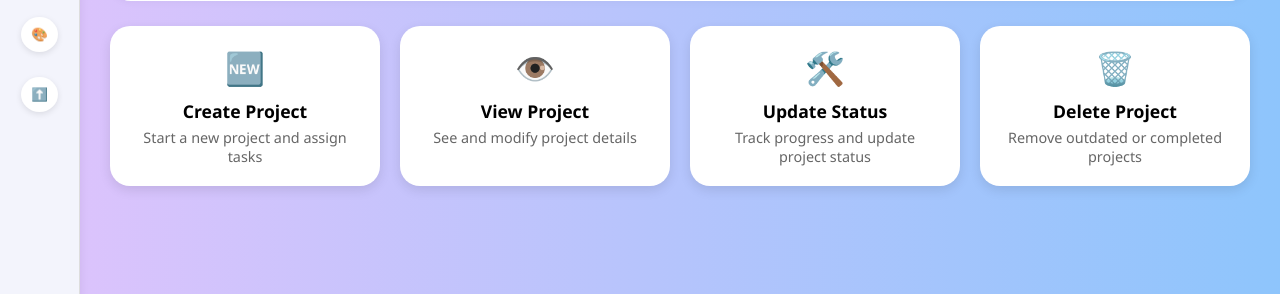
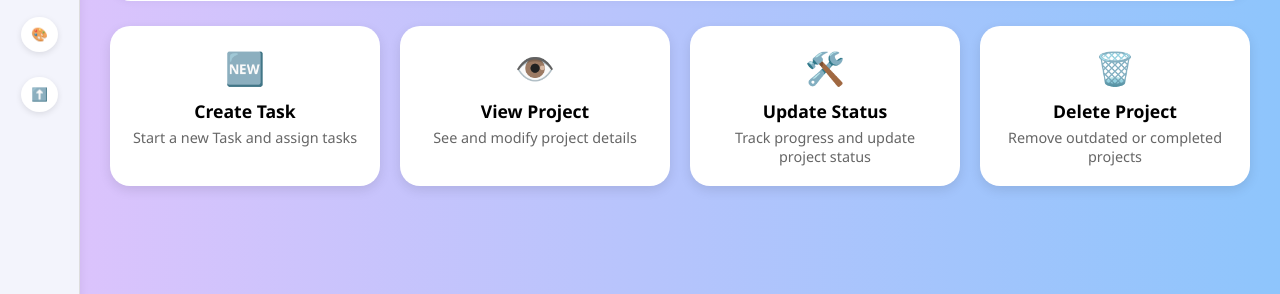
Before and after one commit to kadambari-1110/Project-and-Task-Management, a Django app: page /team_lead_dashboard in a window 1280 px wide. Shown: the part 183-477 px from the top of the page. Run offline with Django 5.2, Linux system fonts and the light colour scheme.

Commit message:
Project updated to Task

```diff
--- a/templates/team_lead_dashboard.html
+++ b/templates/team_lead_dashboard.html
@@ -182,8 +182,8 @@
     <div class="card-container">
       <div class="card" onclick="location.href='create_project.html'">
         <div class="card-icon">🆕</div>
-        <div class="card-title">Create Project</div>
-        <div class="card-desc">Start a new project and assign tasks</div>
+        <div class="card-title">Create Task</div>
+        <div class="card-desc">Start a new Task and assign tasks</div>
       </div>
       <div class="card" onclick="location.href='edit_project.html'">
         <div class="card-icon">👁️</div>
```
